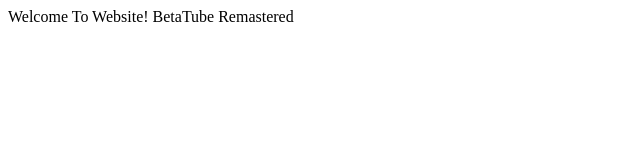
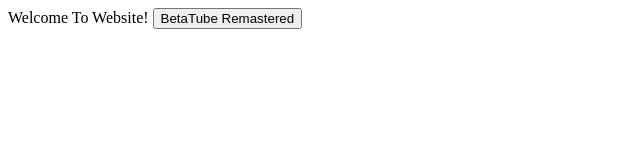
Before and after one commit to Siinlodeon/siinlodeon.github.io, a plain HTML site: page index.html in a window 1280 px wide. Shown: the whole page, without its empty margins (0-640 px from the left). Drawn offline with Linux system fonts and the light colour scheme.

Commit message:
Update index.html

```diff
--- a/index.html
+++ b/index.html
@@ -2,6 +2,6 @@
   <head></head>
   <body>
     <a>Welcome To Website!</a>
-    <a src="betatube">BetaTube Remastered</a>
+    <button href="betatube">BetaTube Remastered</button>
   </body>
 </html>
```
